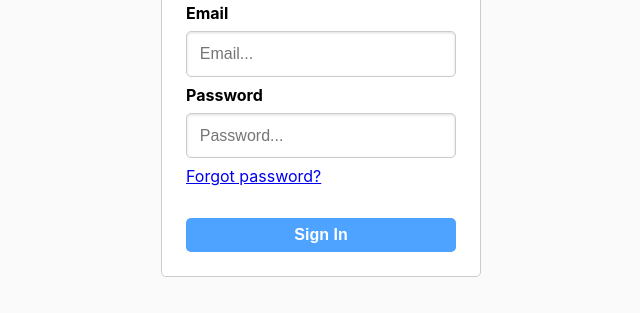
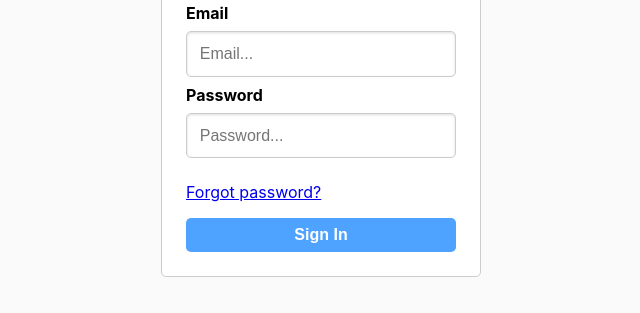
Before and after one commit to adrian154/jigsaw, a website: page static/signin.html in a window 1280 px wide. Shown: the part 213-526 px from the top of the page, without its empty margins (319-959 px from the left). Drawn offline with Linux system fonts and the light colour scheme.

Commit message:
bittpmtwe

```diff
--- a/static/signin.html
+++ b/static/signin.html
@@ -16,7 +16,7 @@
                     <span><b>Password</b></span>
                     <input type="password" placeholder="Password..." id="fieldPassword"><br>
 
-                    <a href="#">Forgot password?</a>
+                    <p><a href="#">Forgot password?</a></p>
 
                     <button id="signInButton"><b>Sign In</b></button>
                 </form>
--- a/static/styles/signin.css
+++ b/static/styles/signin.css
@@ -42,7 +42,6 @@
 #signInButton {
     width: 100%;
 
-    margin-top: 2.0em;
     padding: 0.5em;
 
     font-size: 1.0em;
```
